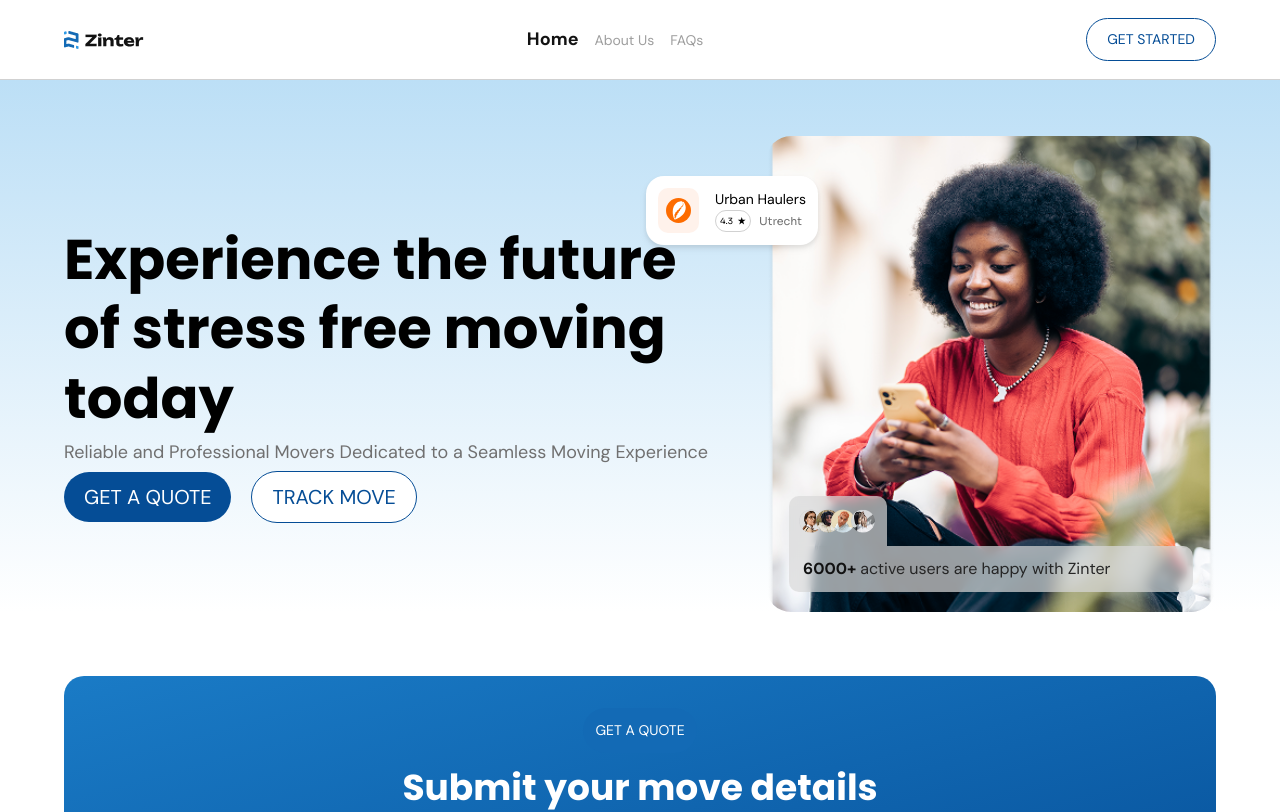
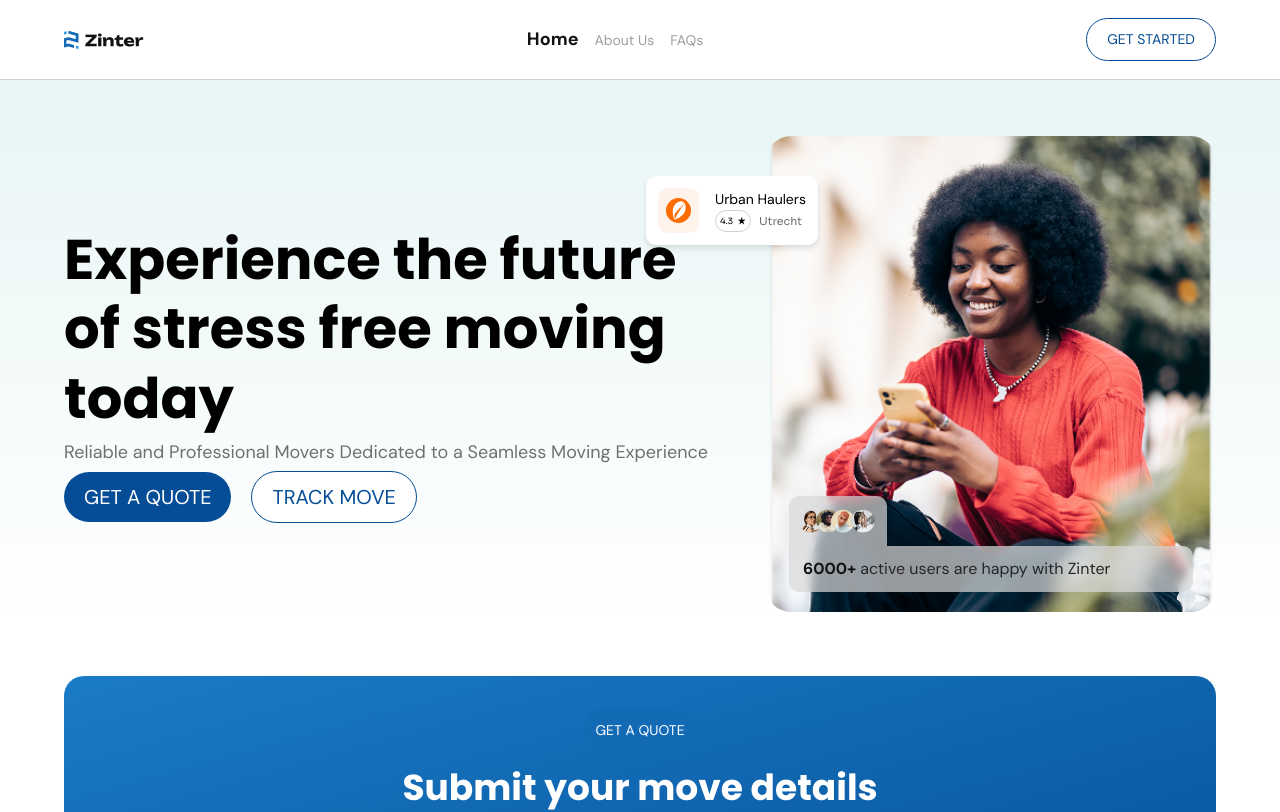
Before and after one commit to Zinter-BV/Frontend-code, a React (Create React App) app: page / in a window 1280 px wide. Shown: the top 812 px of the page. Built offline with nearby package versions, Linux system fonts and the light colour scheme; a web font is replaced by a local one.

Commit message:
Made some fixes

```diff
--- a/src/components/HeroSection.jsx
+++ b/src/components/HeroSection.jsx
@@ -7,7 +7,7 @@ import ZoomingCard from "./ZoomingCard";
 
 const HeroSection = () => {
   return (
-    <div className="  w-full  bg-gradient-to-b mt-[80px] from-[#BCDFF6] to-white">
+    <div className="  w-full  bg-gradient-to-b mt-[80px] from-[#E8F5F5] to-white">
       <div className="w-[90vw] pt-14 max-w-[1500px] items-center flex justify-between mx-auto">
         <div className="w-[60%]">
           <h1 className="text-[56px] leading-[69.44px] font-bold font-unbounded w-[90%]">
@@ -23,7 +23,7 @@ const HeroSection = () => {
           </SecondaryBtn>
         </div>
         <div className="relative">
-          <div className="flex drop-shadow-md z-10 items-center absolute top-10 left-[-120px] bg-white rounded-[18px] w-fit p-3">
+          <div className="flex drop-shadow-md z-10 items-center absolute top-10 left-[-120px] bg-white rounded-[10px] w-fit p-3">
             <div className="bg-[#FFF2EB] h-[45px] w-[41px] rounded-[10px] flex items-center mr-4 justify-center ">
               <div className="bg-[#FD6C00] h-[25px] w-[25px] rounded-full flex items-center justify-center ">
                 <HeroIcon />
--- a/src/components/Process.jsx
+++ b/src/components/Process.jsx
@@ -77,7 +77,7 @@ const Process = () => {
               className="w-full absolute right-0 rounded-[18px] object-cover h-[600px] "
               alt=""
             />
-            <div className="flex drop-shadow-md items-center absolute bottom-20 left-[-80px] bg-white rounded-[18px] w-fit p-3">
+            <div className="flex drop-shadow-md items-center absolute bottom-20 left-[-80px] bg-white rounded-[10px] w-fit p-3">
               <div className="bg-[#FFF2EB] h-[45px] w-[41px] rounded-[10px] flex items-center mr-4 justify-center ">
                 <DiamondIcon />
               </div>
```
